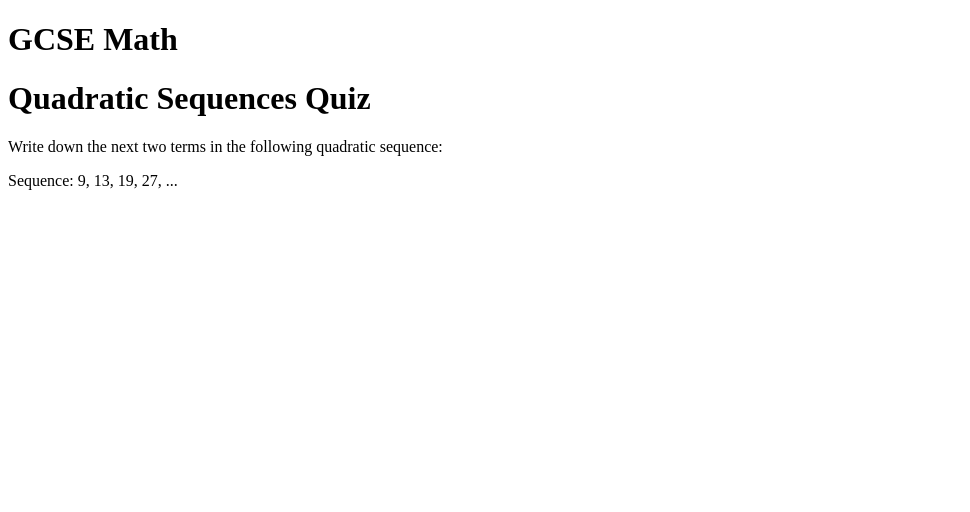
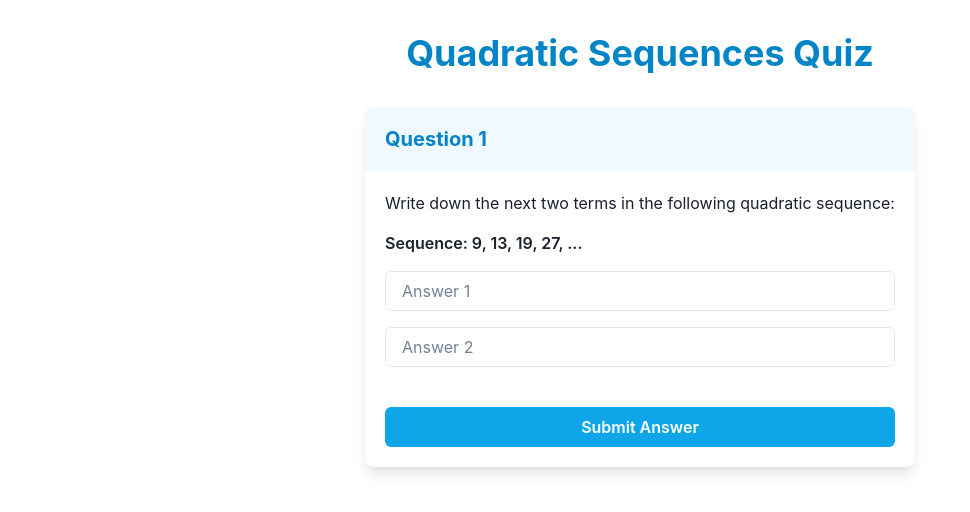
Before and after one commit to joeywang/gcse-math, a React (Vite) app: page / in a window 1280 px wide. Shown: the top 512 px of the page, without its empty margins (0-970 px from the left). Built offline with nearby package versions, Linux system fonts and the light colour scheme.

Commit message:
add chakra-ui

```diff
--- a/package.json
+++ b/package.json
@@ -17,6 +17,10 @@
     "vite": "^5.4.8"
   },
   "dependencies": {
+    "@chakra-ui/react": "^2.10.1",
+    "@emotion/react": "^11.13.3",
+    "@emotion/styled": "^11.13.0",
+    "framer-motion": "^11.11.1",
     "react": "^18.3.1",
     "react-dom": "^18.3.1"
   }
--- a/src/App.jsx
+++ b/src/App.jsx
@@ -1,13 +1,33 @@
-import React from 'react'
-import Quiz from './components/quiz.jsx'
+import React, { useState } from 'react';
+import { Box, Heading, VStack } from '@chakra-ui/react';
+import QuestionCard from './components/QuestionCard';
+import quizData from './data/quadraticSequences.json';
 
-function App() {
+const App = () => {
+  const [currentQuestionIndex, setCurrentQuestionIndex] = useState(0);
+
+  const handleNextQuestion = () => {
+    if (currentQuestionIndex < quizData.questions.length - 1) {
+      setCurrentQuestionIndex(currentQuestionIndex + 1);
+    } else {
+      // Quiz finished logic here
+      console.log("Quiz finished!");
+    }
+  };
+
   return (
-    <div>
-      <h1>GCSE Math</h1>
-      <Quiz />
-    </div>
-  )
-}
+    <Box maxWidth="800px" margin="auto" padding={8}>
+      <VStack spacing={8}>
+        <Heading as="h1" size="xl" color="brand.600">
+          {quizData.quizTitle}
+        </Heading>
+        <QuestionCard
+          question={quizData.questions[currentQuestionIndex]}
+          onNext={handleNextQuestion}
+        />
+      </VStack>
+    </Box>
+  );
+};
 
-export default App
+export default App;
--- /dev/null
+++ b/src/components/QuestionCard.jsx
@@ -0,0 +1,122 @@
+import React, { useState } from 'react';
+import {
+  Box,
+  Button,
+  Card,
+  CardBody,
+  CardFooter,
+  CardHeader,
+  Heading,
+  Input,
+  VStack,
+  Text,
+  Alert,
+  AlertIcon,
+  AlertTitle,
+  AlertDescription,
+} from '@chakra-ui/react';
+
+const QuestionCard = ({ question, onNext }) => {
+  const [userAnswer, setUserAnswer] = useState(
+    Array.isArray(question.answer) ? Array(question.answer.length).fill('') : ''
+  );
+  const [isAnswered, setIsAnswered] = useState(false);
+  const [isCorrect, setIsCorrect] = useState(false);
+
+  const handleInputChange = (index, value) => {
+    if (Array.isArray(userAnswer)) {
+      const newAnswer = [...userAnswer];
+      newAnswer[index] = value;
+      setUserAnswer(newAnswer);
+    } else {
+      setUserAnswer(value);
+    }
+  };
+
+  const checkAnswer = () => {
+    let correct;
+    if (Array.isArray(question.answer)) {
+      correct = JSON.stringify(userAnswer) === JSON.stringify(question.answer);
+    } else {
+      correct = userAnswer.toString() === question.answer.toString();
+    }
+    setIsCorrect(correct);
+    setIsAnswered(true);
+  };
+
+  return (
+    <Card maxW="xl" m="auto" boxShadow="lg" borderRadius="lg">
+      <CardHeader bg="brand.50" borderTopRadius="lg">
+        <Heading size="md" color="brand.600">Question {question.id}</Heading>
+      </CardHeader>
+      <CardBody>
+        <VStack spacing={4} align="stretch">
+          <Text>{question.text}</Text>
+          {question.sequence && (
+            <Text fontWeight="semibold">
+              Sequence: {question.sequence.join(', ')}, ...
+            </Text>
+          )}
+          {question.nthTerm && (
+            <Text fontWeight="semibold">nth term: {question.nthTerm}</Text>
+          )}
+          {Array.isArray(question.answer) ? (
+            question.answer.map((_, index) => (
+              <Input
+                key={index}
+                placeholder={`Answer ${index + 1}`}
+                value={userAnswer[index]}
+                onChange={(e) => handleInputChange(index, e.target.value)}
+                isDisabled={isAnswered}
+              />
+            ))
+          ) : (
+            <Input
+              placeholder="Your answer"
+              value={userAnswer}
+              onChange={(e) => handleInputChange(0, e.target.value)}
+              isDisabled={isAnswered}
+            />
+          )}
+        </VStack>
+      </CardBody>
+      <CardFooter flexDirection="column">
+        {!isAnswered ? (
+          <Button onClick={checkAnswer} colorScheme="brand" w="full">
+            Submit Answer
+          </Button>
+        ) : (
+          <Box w="full">
+            <Alert
+              status={isCorrect ? "success" : "error"}
+              variant="subtle"
+              flexDirection="column"
+              alignItems="center"
+              justifyContent="center"
+              textAlign="center"
+              borderRadius="md"
+              mb={4}
+            >
+              <AlertIcon boxSize="40px" mr={0} />
+              <AlertTitle mt={4} mb={1} fontSize="lg">
+                {isCorrect ? "Correct!" : "Incorrect"}
+              </AlertTitle>
+              <AlertDescription maxWidth="sm">
+                {isCorrect
+                  ? "Great job! You've got it right."
+                  : `The correct answer is: ${Array.isArray(question.answer) ? question.answer.join(', ') : question.answer}`
+                }
+              </AlertDescription>
+            </Alert>
+            <Text fontSize="sm" mb={4}>{question.explanation}</Text>
+            <Button onClick={onNext} colorScheme="brand" w="full">
+              Next Question
+            </Button>
+          </Box>
+        )}
+      </CardFooter>
+    </Card>
+  );
+};
+
+export default QuestionCard;
--- a/src/components/quiz.jsx
+++ /dev/null
@@ -1,40 +0,0 @@
-import React, { useState } from 'react';
-import quizData from '../data/quadraticSequences.json';
-
-const Quiz = () => {
-  const [currentQuestionIndex, setCurrentQuestionIndex] = useState(0);
-  const currentQuestion = quizData.questions[currentQuestionIndex];
-
-  // Render the question based on its type
-  const renderQuestion = () => {
-    switch (currentQuestion.type) {
-      case 'sequence':
-        return (
-          <div>
-            <p>{currentQuestion.text}</p>
-            <p>Sequence: {currentQuestion.sequence.join(', ')}, ...</p>
-            {/* Add input fields for user answer */}
-          </div>
-        );
-      case 'nthTerm':
-        return (
-          <div>
-            <p>{currentQuestion.text}</p>
-            <p>nth term: {currentQuestion.nthTerm}</p>
-            {/* Add input field for user answer */}
-          </div>
-        );
-      // Add cases for other question types
-    }
-  };
-
-  return (
-    <div>
-      <h1>{quizData.quizTitle}</h1>
-      {renderQuestion()}
-      {/* Add navigation buttons, answer checking logic, etc. */}
-    </div>
-  );
-};
-
-export default Quiz;
--- a/src/main.jsx
+++ b/src/main.jsx
@@ -1,9 +1,13 @@
 import React from 'react'
 import ReactDOM from 'react-dom/client'
+import { ChakraProvider } from '@chakra-ui/react'
 import App from './App'
+import theme from './theme'
 
 ReactDOM.createRoot(document.getElementById('root')).render(
   <React.StrictMode>
-    <App />
+    <ChakraProvider theme={theme}>
+      <App />
+    </ChakraProvider>
   </React.StrictMode>
 )
--- /dev/null
+++ b/src/theme.js
@@ -0,0 +1,15 @@
+import { extendTheme } from '@chakra-ui/react'
+
+const theme = extendTheme({
+  // You can customize your theme here
+  colors: {
+    brand: {
+      50: '#f0f9ff',
+      100: '#e0f2fe',
+      500: '#0ea5e9',
+      600: '#0284c7',
+    },
+  },
+})
+
+export default theme
```
Also changed, not shown: 1 other file (tests, documents, lock files or other folders).
